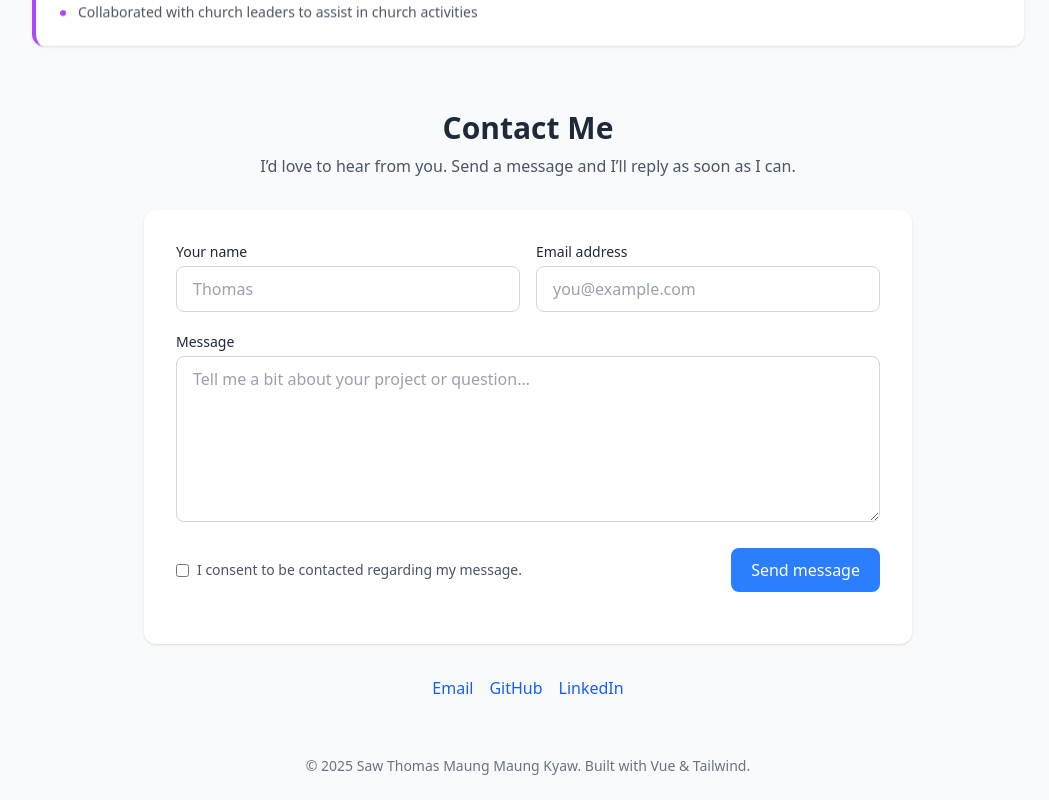
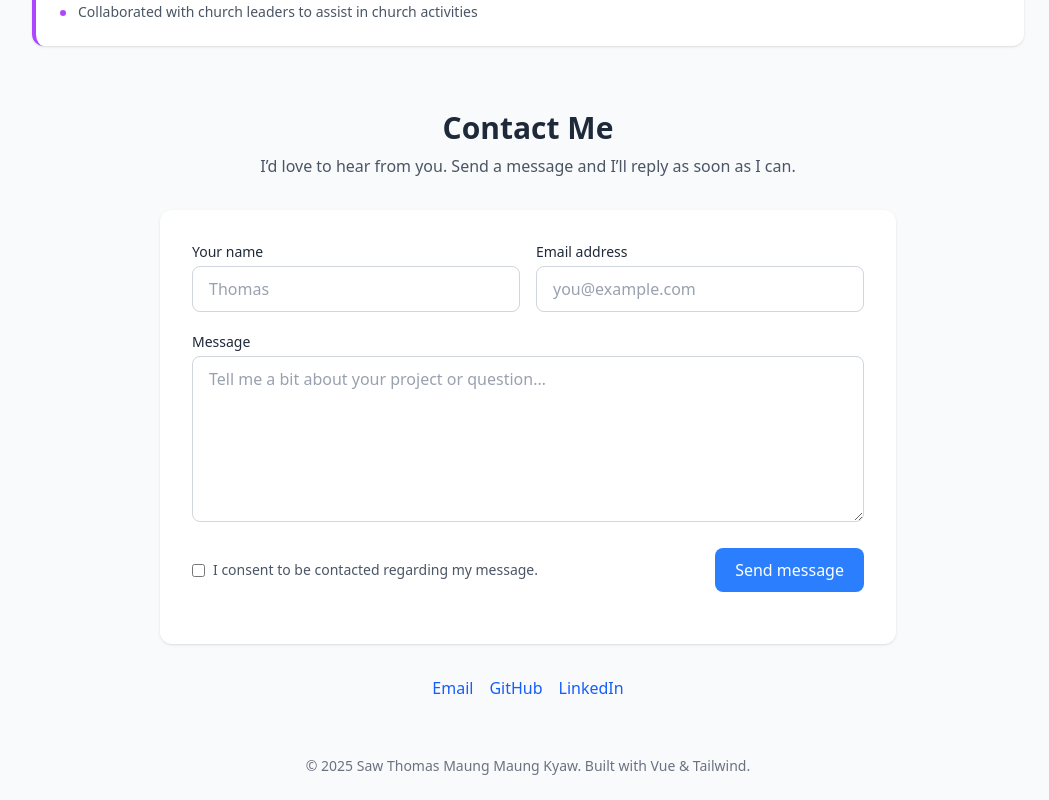
Before and after one commit to SawThomasMMK/my-portfolio, a Vue app: page / in a window 1280 px wide. Shown: the part 3399-4199 px from the top of the page, without its empty margins (112-1161 px from the left). Built offline with nearby package versions, Linux system fonts and the light colour scheme.

Commit message:
Added padding in the form

```diff
--- a/src/App.vue
+++ b/src/App.vue
@@ -370,6 +370,7 @@
           </p>
 
           <FadeIn>
+            <div class="px-4">
               <form
                 action="https://formspree.io/f/mnnbyvnv"
                 method="POST"
@@ -425,8 +426,10 @@
                   </button>
                 </div>
 
-              <input type="hidden" name="_subject" value="New message from portfolio" /></form
-          ></FadeIn>
+                <input type="hidden" name="_subject" value="New message from portfolio" />
+              </form>
+            </div>
+          </FadeIn>
           <div class="space-x-4 pt-8 text-center">
             <a
               href="https://mail.google.com/mail/?view=cm&fs=1&to=sawthomas2020@gmail.com"
```
Lines whose indentation alone changed are shown as unchanged.
